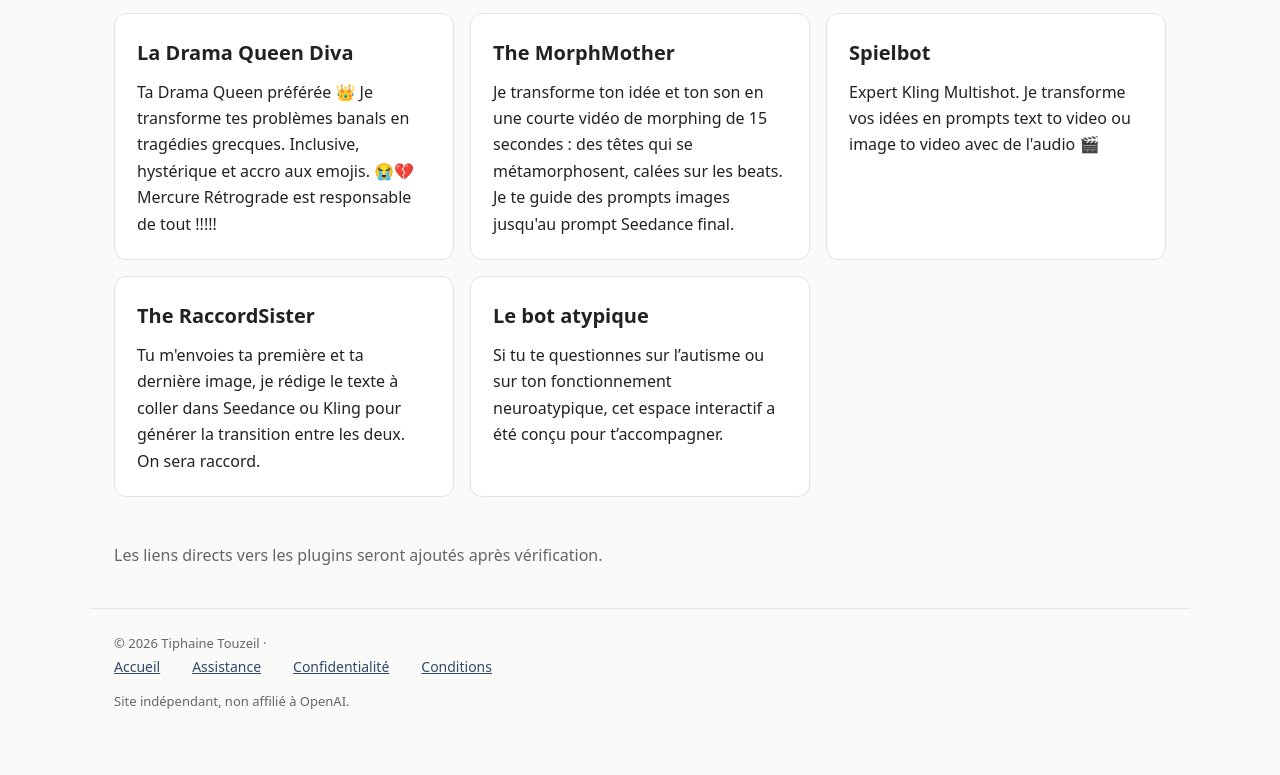
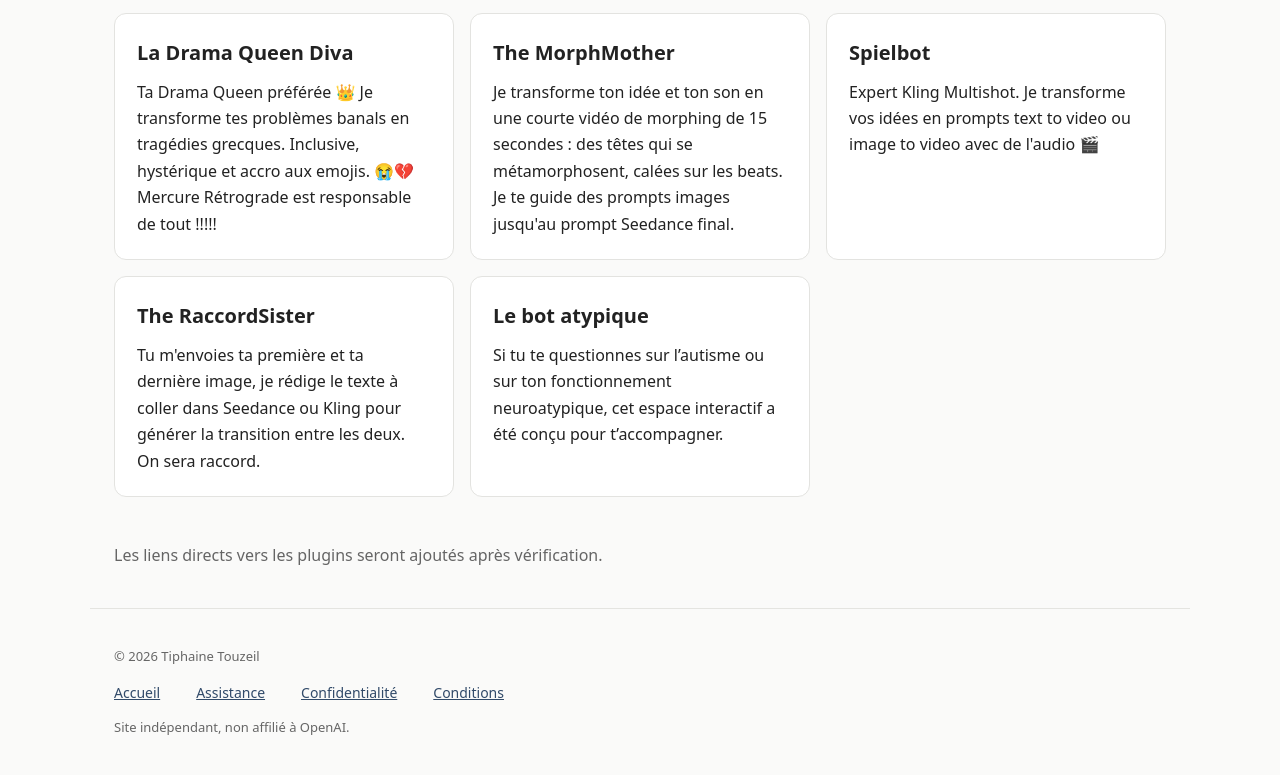
Before and after one commit to PamelaChougne/PamelaChougne.github.io, a plain HTML site: page index.html in a window 1280 px wide. Shown: the part 630-1405 px from the top of the page. Before the commit the page ends 1379 px from the top, so only its background shows below. Drawn offline with Linux system fonts and the light colour scheme.

Commit message:
Update index.html

```diff
--- a/index.html
+++ b/index.html
@@ -115,18 +115,22 @@
     </p>
   </main>
 
+
 <footer>
-    © 2026 Tiphaine Touzeil ·
-    <nav>
+  <p>© 2026 Tiphaine Touzeil</p>
+
+  <nav style="display:flex;flex-wrap:wrap;gap:20px;">
     <a href="index.html"><span data-lang="fr">Accueil</span><span data-lang="en" hidden>Home</span></a>
     <a href="support.html"><span data-lang="fr">Assistance</span><span data-lang="en" hidden>Support</span></a>
     <a href="privacy.html"><span data-lang="fr">Confidentialité</span><span data-lang="en" hidden>Privacy</span></a>
     <a href="terms.html"><span data-lang="fr">Conditions</span><span data-lang="en" hidden>Terms</span></a>
   </nav>
+
   <p>
     <span data-lang="fr">Site indépendant, non affilié à OpenAI.</span>
     <span data-lang="en" hidden>Independent website, not affiliated with OpenAI.</span>
   </p>
 </footer>
+
 </body>
 </html>
```
Lines whose indentation alone changed are shown as unchanged.
